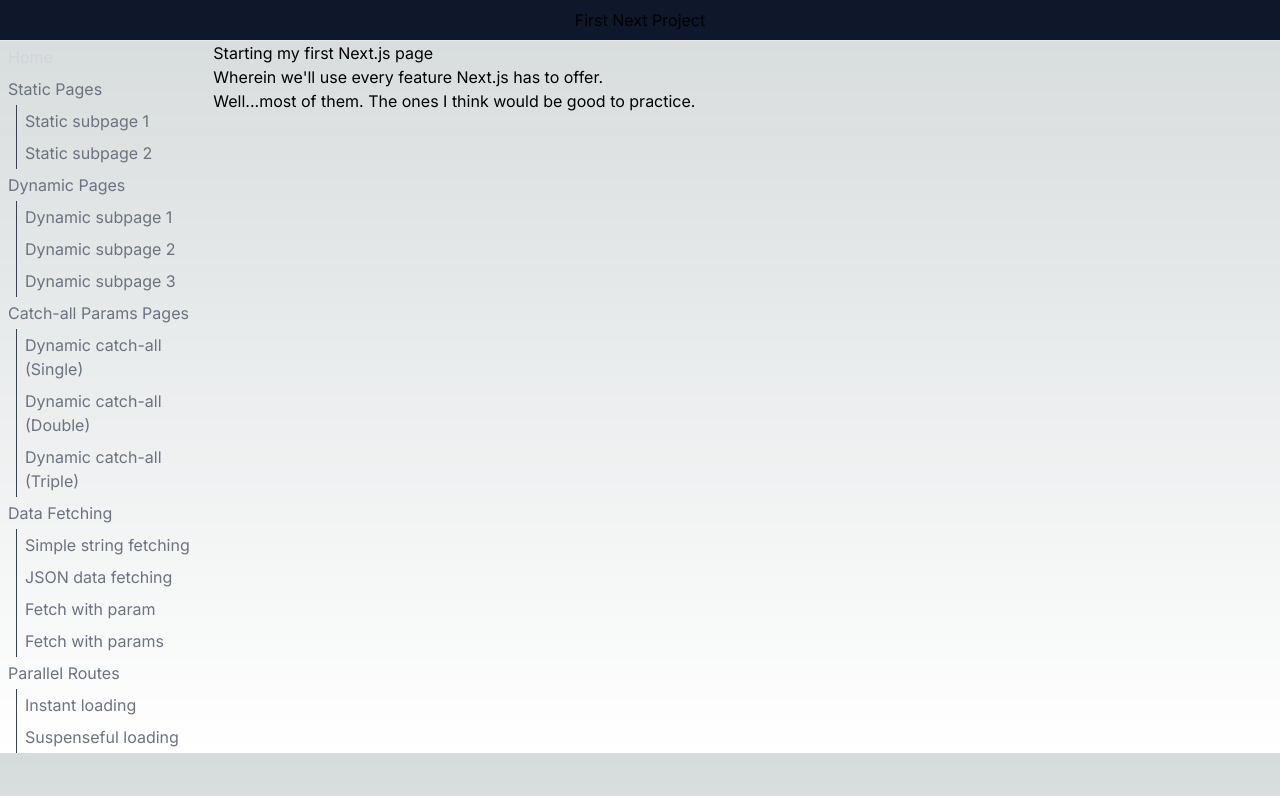
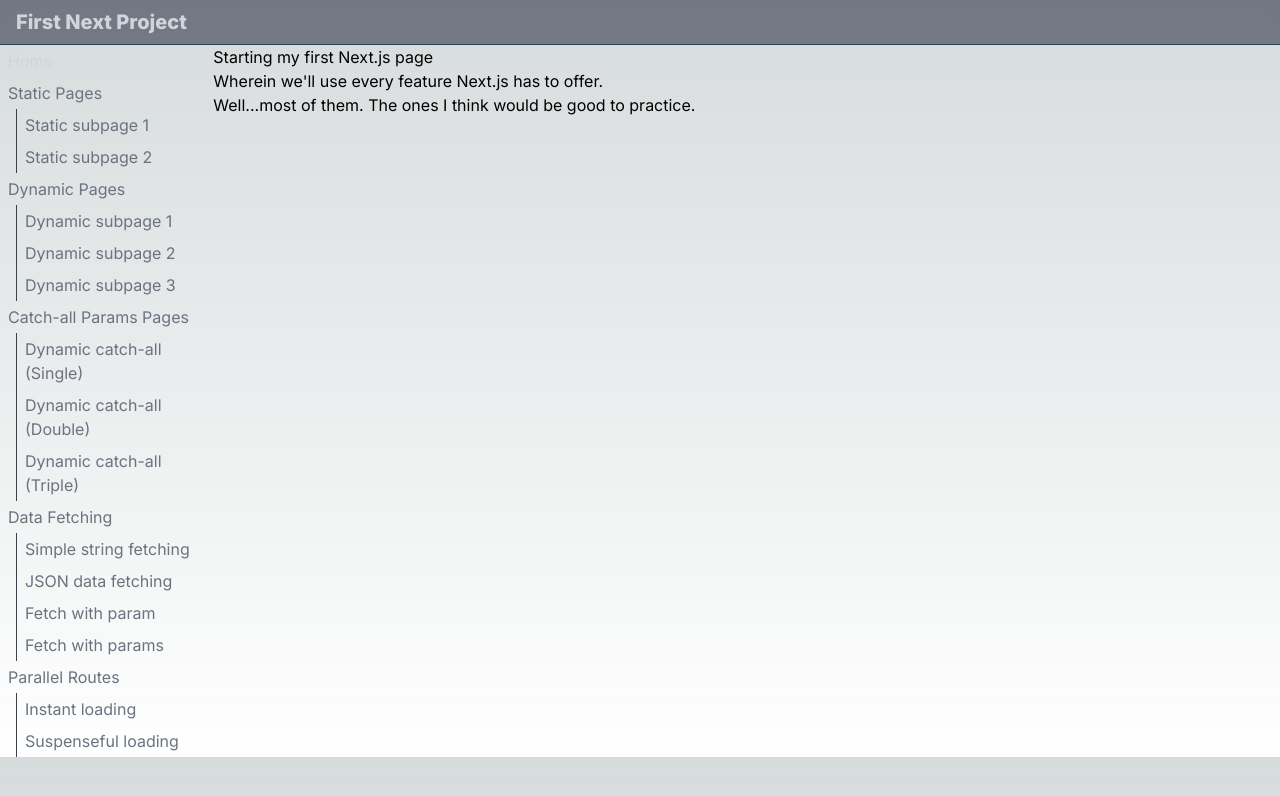
Before and after one commit to eslevy17/first-next-app, a Next.js app: page / in a window 1280 px wide. Shown: the top 796 px of the page. Built offline with nearby package versions, Linux system fonts and the light colour scheme.

Commit message:
Update TopBar.tsx CSS

```diff
--- a/app/_components/layout/TopBar.tsx
+++ b/app/_components/layout/TopBar.tsx
@@ -2,18 +2,26 @@ const topBarCSS: string = `
     col-span-12
     p-2
     border-b
+    border-sky-900
     flex
-    justify-center
     sticky
     top-0
     z-10
-    bg-slate-900
+    backdrop-blur
+    bg-slate-900/50
 `;
+
+const topBarTitleCSS = `
+    text-xl
+    font-extrabold
+    text-gray-300
+    ml-2
+`
 
 export function TopBar() {
     return (
         <div className={topBarCSS}>
-            <p>First Next Project</p>
+            <h1 className={topBarTitleCSS}>First Next Project</h1>
         </div>
     )
 }
```
